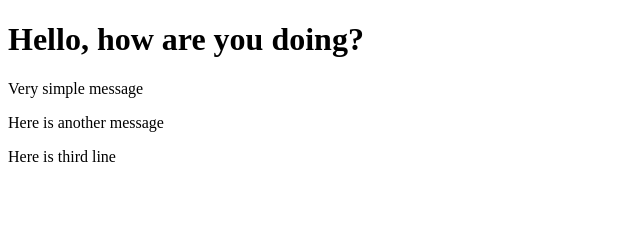
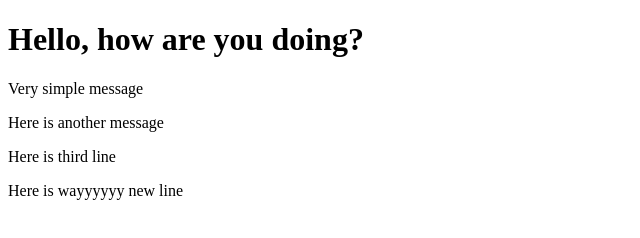
Before and after one commit to melanquince/hello_new_world, a plain HTML site: page index.html in a window 1280 px wide. Shown: the whole page, without its empty margins (0-640 px from the left). Drawn offline with Linux system fonts and the light colour scheme.

Commit message:
changed index.html

```diff
--- a/index.html
+++ b/index.html
@@ -8,5 +8,6 @@
 	<p>Very simple message</p>
 	<p>Here is another message</p>
 	<p>Here is third line</p>
+	<p>Here is wayyyyyy new line</p>
 </body>
 </html>
```
